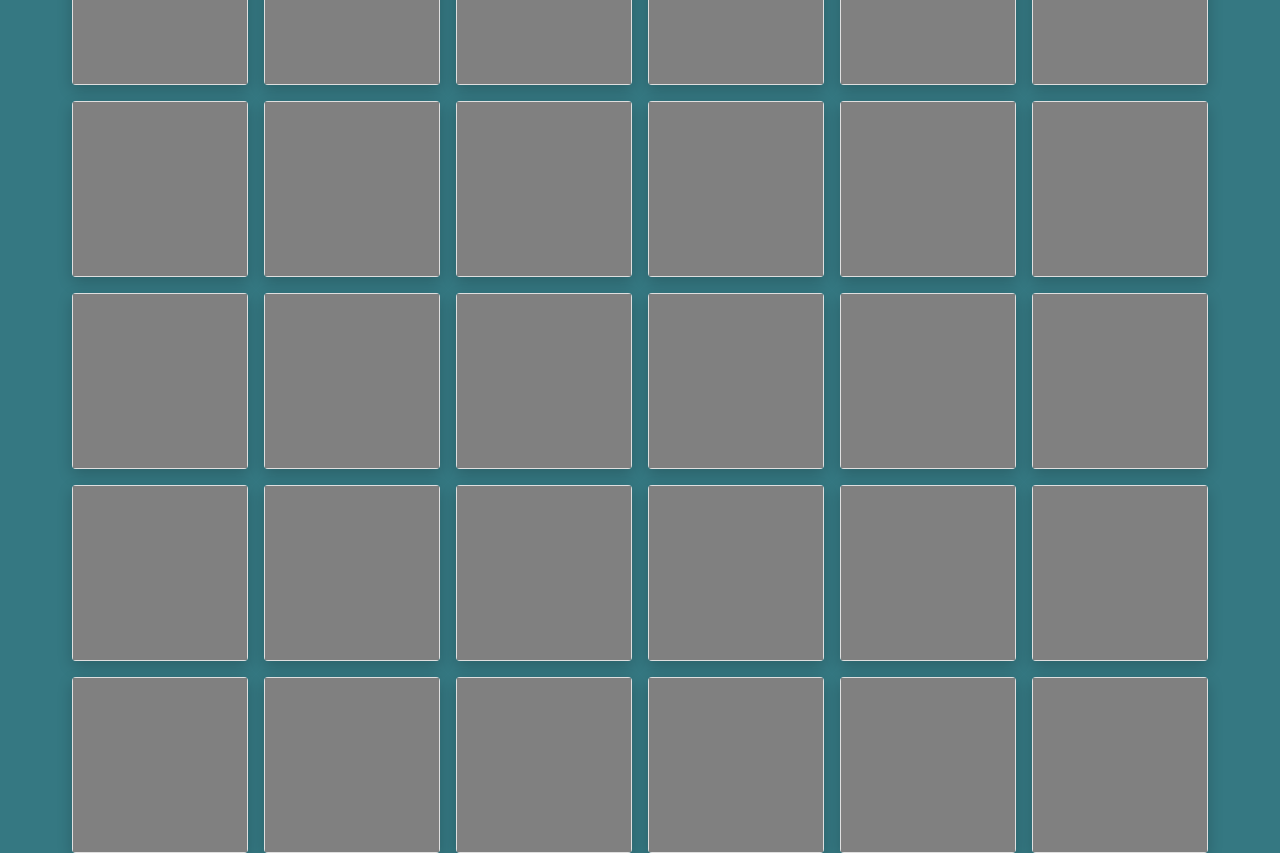
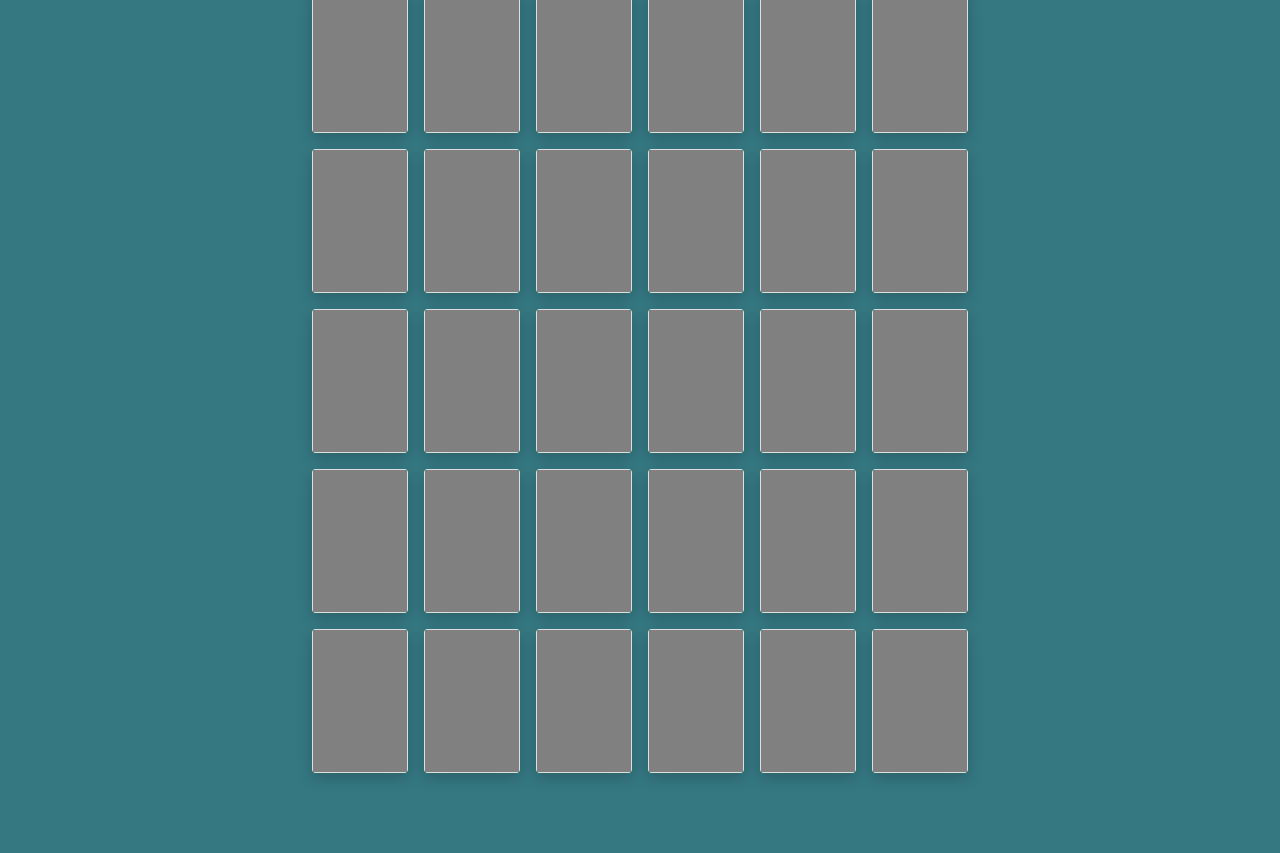
Before and after one commit to RhiH/periodic-flip, a plain HTML site: page index.html in a window 1280 px wide. Shown: the part 47-900 px from the top of the page. After the commit the page ends 820 px from the top, so only its background shows below. Drawn offline with nearby package versions, Linux system fonts and the light colour scheme.

Commit message:
amend card size in css

```diff
--- a/assets/css/style.css
+++ b/assets/css/style.css
@@ -19,8 +19,8 @@ body{
 
 section {
     display: grid;
-    grid-template-columns: repeat(6, 11rem);
-    grid-template-rows: repeat(5, 11rem);
+    grid-template-columns: repeat(6, 6rem);
+    grid-template-rows: repeat(5, 9rem);
     grid-gap: 1rem;
     perspective: 800px;
 }
@@ -37,6 +37,8 @@ section {
 /* test styling for page formatting sizes */
 
 .test {
+
+
 
 }
 
```
